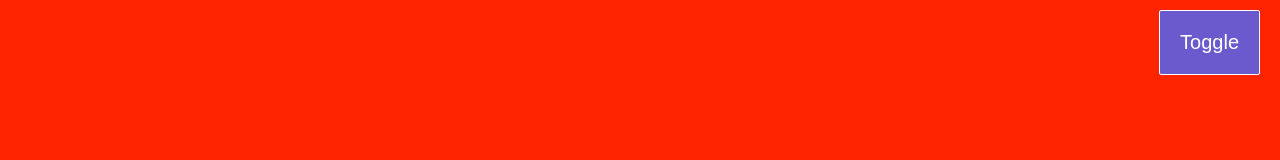
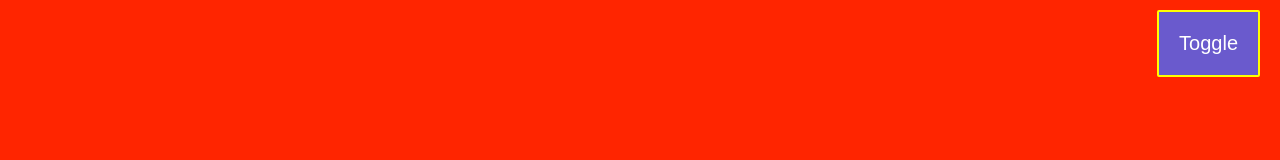
Before and after one commit to Deepak8519M/ReactJs-Babbar-Series, a React (Vite) app in the folder 61.CompsPropsJsx/: page / in a window 1280 px wide. Shown: the top 160 px of the page. Built offline with nearby package versions, Linux system fonts and the light colour scheme.

Commit message:
final commit

```diff
--- a/61.CompsPropsJsx/src/App.jsx
+++ b/61.CompsPropsJsx/src/App.jsx
@@ -21,7 +21,11 @@ function App() {
   ];
   return (
     <div className="layer">
-      <button className="btn" onClick={() => setState(!state)}>
+      <button
+        className="btn"
+        onClick={() => setState(!state)}
+        onKeyUp={() => setState(!state)}
+      >
         Toggle
       </button>
       {state ? (
--- a/61.CompsPropsJsx/src/index.css
+++ b/61.CompsPropsJsx/src/index.css
@@ -47,7 +47,8 @@ body {
   background: slateblue;
   cursor: pointer;
   color: white;
-  border: 1px solid white;
+  border: 2px solid yellow;
+  outline: none;
   position: absolute;
   top: 10px;
   right: 20px;
```
